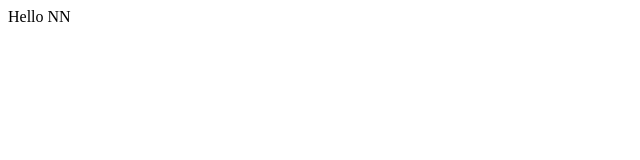
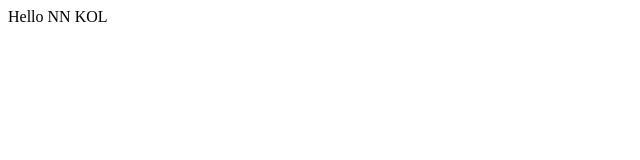
Before and after one commit to AmandeepSinghWadhva/repo-demo, a plain HTML site: page index.html in a window 1280 px wide. Shown: the full height of the page, 0-640 px from the left. Drawn offline with Linux system fonts and the light colour scheme.

Commit message:
Update index.html

```diff
--- a/index.html
+++ b/index.html
@@ -1,3 +1,3 @@
 <div>
-    Hello NN
+    Hello NN KOL
 </div>
```
